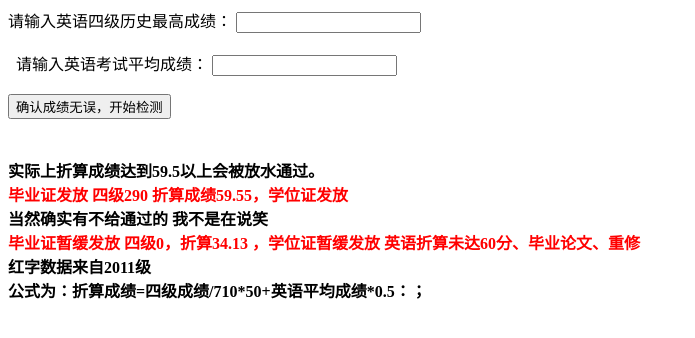
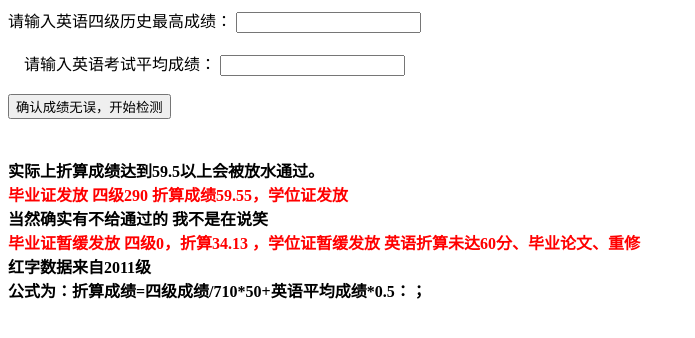
Before and after one commit to unliar/Unliarproject, a plain HTML site: page jsu.html in a window 1280 px wide. Shown: the whole page, without its empty margins (0-695 px from the left). Drawn offline with Linux system fonts and the light colour scheme.

Commit message:
Update jsu.html

```diff
--- a/jsu.html
+++ b/jsu.html
@@ -12,7 +12,7 @@
 	<body>
 		<label for="Cet4">请输入英语四级历史最高成绩：</label>
 		<input type="text"  name="Cet4" id="Cet4" value=""/> <br /><br />
-		<label for="Ave">&nbsp;&nbsp;请输入英语考试平均成绩：</label>
+		<label for="Ave">&nbsp;&nbsp;&nbsp;&nbsp;请输入英语考试平均成绩：</label>
 		<input type="text"  name="Ave" id="Ave" value=""/> <br /><br />
 		<input type="button" id="btn" value="确认成绩无误，开始检测" /><br /><br />
 		<h4>实际上折算成绩达到59.5以上会被放水通过。<br />
```
